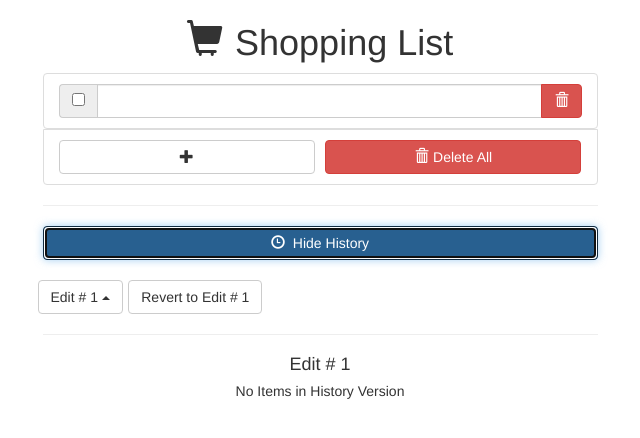
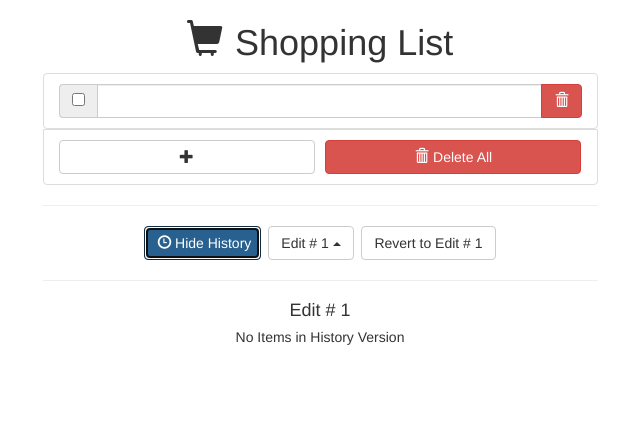
Before and after one commit to andrewnyhus/ReactJS-Redux-Shopping-List, a React app: page / in a window 1280 px wide. Both pictures are taken after a click on the button "Show History". Shown: the top 438 px of the page, without its empty margins (320-960 px from the left). Built offline with nearby package versions, Linux system fonts and the light colour scheme.

Commit message:
added flexbox for history toolbar

```diff
--- a/src/app/components/HistoryView.js
+++ b/src/app/components/HistoryView.js
@@ -3,21 +3,12 @@ import {Bootstrap, DropdownButton, ButtonToolbar, MenuItem, Glyphicon} from "rea
 
 export const HistoryView = (props) => {
 
-const toggleHistoryVisibility = (
-  <div>
-    <button
-      className={"btn btn-primary form-control"}
-      onClick={() => props.toggleHistoryVisibility()}>
-        <Glyphicon glyph="time"/>
-        {props.showHistory ? "Hide History" : "Show History" }
-    </button>
-  </div>
-);
+
 
 // History Inspector
 //==============================================================================
 const historyInspector = (
-  <div>
+  <div hidden={!props.showHistory}>
     <hr/>
     {/* Title of Inspector */}
     {props.selectedHistoryEntryToInspect > -1 ? (
@@ -63,11 +54,12 @@ const historyInspector = (
 //==============================================================================
 
 
-
+// History Dropdown
+//==============================================================================
 const historyDropdown = (
-  <div className={"dropdown_container"}>
+  <div className={"dropdown_container history_toolbar_item"}>
     {/* If there is history, show history dropdown */}
-    {props.selectedHistoryEntryToInspect > -1 ? (
+    {props.showHistory && props.selectedHistoryEntryToInspect > -1 ? (
       <DropdownButton id="historyDropdown" dropup={true} title={"Edit # " + (props.selectedHistoryEntryToInspect + 1)}>
 
         {/* Populate dropdown menu */}
@@ -81,17 +73,22 @@ const historyDropdown = (
         )}
       </DropdownButton>
     ):(
-      <h4 align="center">No History</h4>
+      <div hidden={!props.showHistory}>
+
+        <h4 align="center">No History</h4>
+      </div>
     )}
   </div>
 );
+//==============================================================================
 
 
-
+// Revert to History Dropdown
+//==============================================================================
 const revertToHistoryEntry = (
-  <div className={"dropdown_container"}>
+  <div className={"dropdown_container history_toolbar_item"}>
     {/* If there is history, show revert history dropdown */}
-    {props.selectedHistoryEntryToInspect > -1 ? (
+    {props.showHistory && props.selectedHistoryEntryToInspect > -1 ? (
       <DropdownButton
         id={"revertDropdown"}
         className={"revertDropdown"} dropup={true} noCaret
@@ -106,39 +103,48 @@ const revertToHistoryEntry = (
 
       </DropdownButton>
     ):(
-      <h4 align="center">No History</h4>
+      <div hidden={!props.showHistory}>
+
+        <h4 align="center">No History</h4>
+      </div>
+
     )}
   </div>
 );
+//==============================================================================
 
 
+// Button Toolbar
+//==============================================================================
+const buttonToolbar = (
+  <div>
 
-const historyView = (
-  <div hidden={!props.showHistory}>
-      <br></br>
+    <ButtonToolbar id="history_toolbar">
 
-      {/* Show Inspector if history exists */}
-      {props.selectedHistoryEntryToInspect > -1 ? (
-        <div>
-          <ButtonToolbar>
-            {historyDropdown}
-            {revertToHistoryEntry}
-          </ButtonToolbar>
+      <button
+        className={"btn btn-primary history_toolbar_item"}
+        onClick={() => props.toggleHistoryVisibility()}>
+          <Glyphicon glyph="time"/>
+          {props.showHistory ? "Hide History" : "Show History" }
+      </button>
 
-          {historyInspector}
-        </div>
-      ):""}
+      {historyDropdown}
+      {revertToHistoryEntry}
+
+
+    </ButtonToolbar>
+
 
   </div>
 );
-
+//==============================================================================
 
 
 return (
   <div>
 
-    {toggleHistoryVisibility}
-    {historyView}
+    {buttonToolbar}
+    {historyInspector}
 
   </div>
 
--- a/src/app/stylesheets/index.scss
+++ b/src/app/stylesheets/index.scss
@@ -4,13 +4,11 @@ body {
   background-color: rgb(255, 255, 255);
 }
 
+
 .glyphicon-shopping-cart{
   margin-right: 1.3%;
 }
 
-.glyphicon-time{
-  margin-right: 1.5%;
-}
 
 .header_label{
   text-align: center;
@@ -46,9 +44,6 @@ body {
   text-decoration: line-through;
 }
 
-.checked_shopping_list_item_history {
-  background-color: rgb(238, 238, 238);
-}
 
 .shopping_list_item_checkbox{
   display: inline-block;
@@ -59,12 +54,29 @@ body {
   max-height: 30vh;
 }
 
+.checked_shopping_list_item_history {
+  background-color: rgb(238, 238, 238);
+}
+
+.glyphicon-time{
+  margin-right: 4%;
+}
+
+
 .revertDropdownMenuDiv {
   color: red;
 }
 
+#history_toolbar{
+  display: flex;
+  justify-content: center;
+}
 #revertDropdown{
-  margin-left: 4%;
+  margin-left: .6vw;
+}
+
+#historyDropdown{
+  margin-left: .6vw;
 }
 
 .loader {
```
